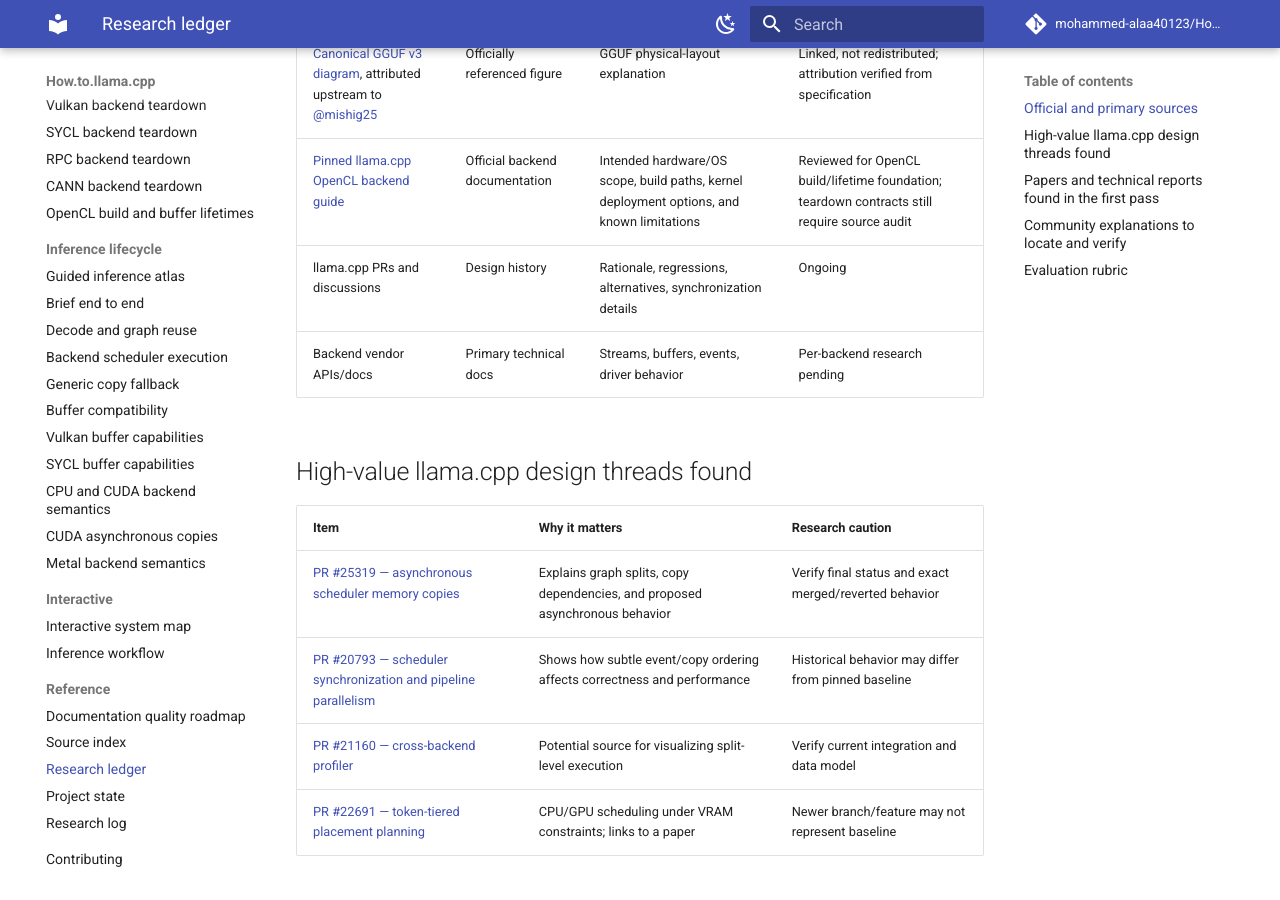
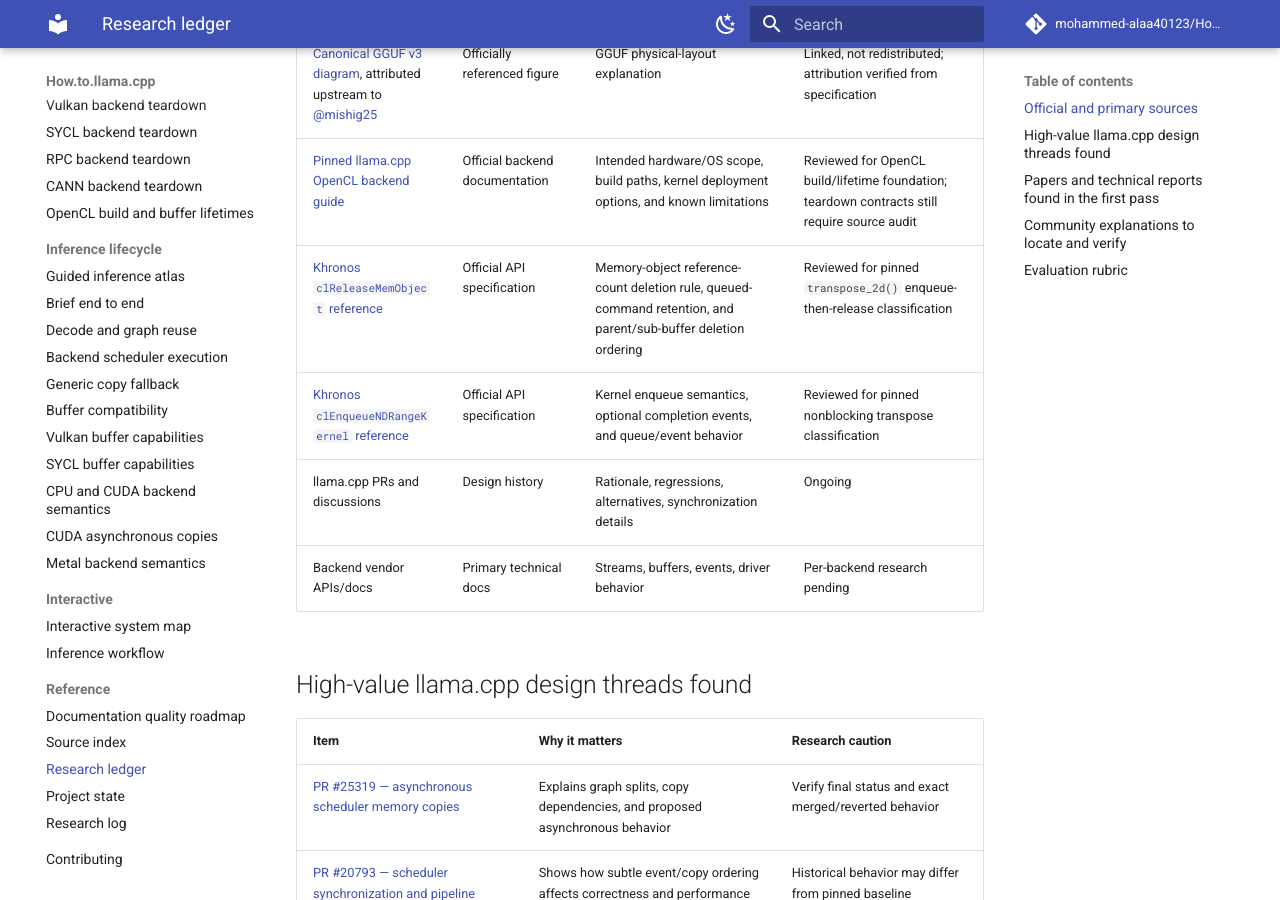
Before and after one commit to mohammed-alaa40123/How.to.llama.cpp, an MkDocs documentation site: the page built from docs/reference/research-ledger.md, in a window 1280 px wide and 900 px high, scrolled down 550 px. Built offline with MkDocs 1.6.1 and Material for MkDocs 9.7.7, drawn with Linux system fonts in a browser that asks for light colours; comment, search, counter and statistics services are not loaded.

Commit message:
docs: add Khronos OpenCL lifetime references

```diff
--- a/docs/reference/research-ledger.md
+++ b/docs/reference/research-ledger.md
@@ -10,6 +10,8 @@
 | [`ggml-org/ggml` GGUF specification](https://github.com/ggml-org/ggml/blob/master/docs/gguf.md) | Official specification | File layout, typed metadata, alignment, tensor descriptors, split naming, and canonical v3 diagram | Deep review completed for file-anatomy slice; implementation differences remain pinned separately |
 | [Canonical GGUF v3 diagram](https://github.com/ggerganov/ggml/assets/1991296/c3623641-3a1d-408e-bfaf-1b7c4e16aa63), attributed upstream to [@mishig25](https://github.com/mishig25) | Officially referenced figure | GGUF physical-layout explanation | Linked, not redistributed; attribution verified from specification |
 | [Pinned llama.cpp OpenCL backend guide](https://github.com/ggml-org/llama.cpp/blob/e3546c7948e3af463d0b401e6421d5a4c2faf565/docs/backend/OPENCL.md) | Official backend documentation | Intended hardware/OS scope, build paths, kernel deployment options, and known limitations | Reviewed for OpenCL build/lifetime foundation; teardown contracts still require source audit |
+| [Khronos `clReleaseMemObject` reference](https://registry.khronos.org/OpenCL/specs/unified/refpages/man/html/clReleaseMemObject.html) | Official API specification | Memory-object reference-count deletion rule, queued-command retention, and parent/sub-buffer deletion ordering | Reviewed for pinned `transpose_2d()` enqueue-then-release classification |
+| [Khronos `clEnqueueNDRangeKernel` reference](https://registry.khronos.org/OpenCL/specs/unified/refpages/man/html/clEnqueueNDRangeKernel.html) | Official API specification | Kernel enqueue semantics, optional completion events, and queue/event behavior | Reviewed for pinned nonblocking transpose classification |
 | llama.cpp PRs and discussions | Design history | Rationale, regressions, alternatives, synchronization details | Ongoing |
 | Backend vendor APIs/docs | Primary technical docs | Streams, buffers, events, driver behavior | Per-backend research pending |
 
```
